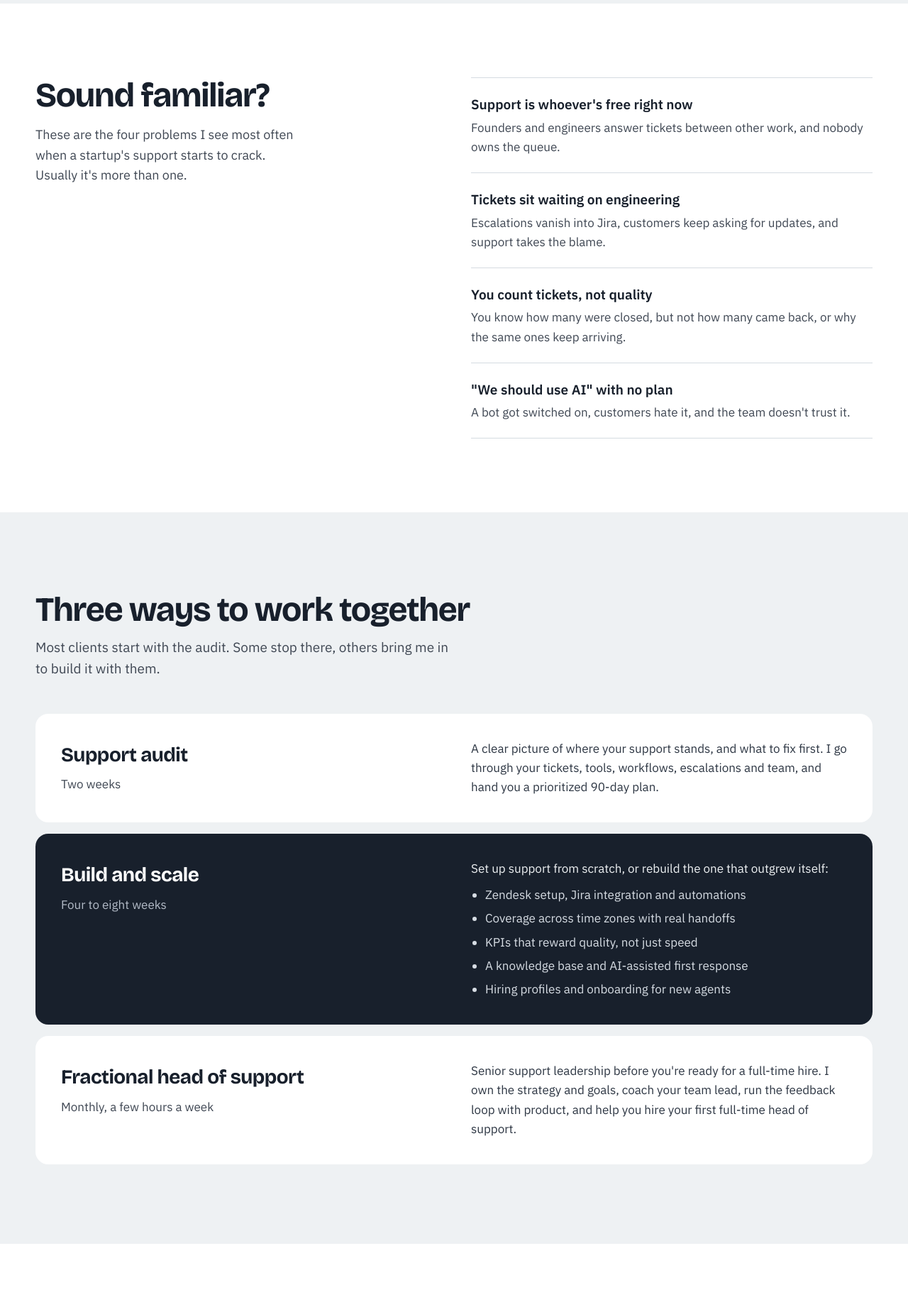
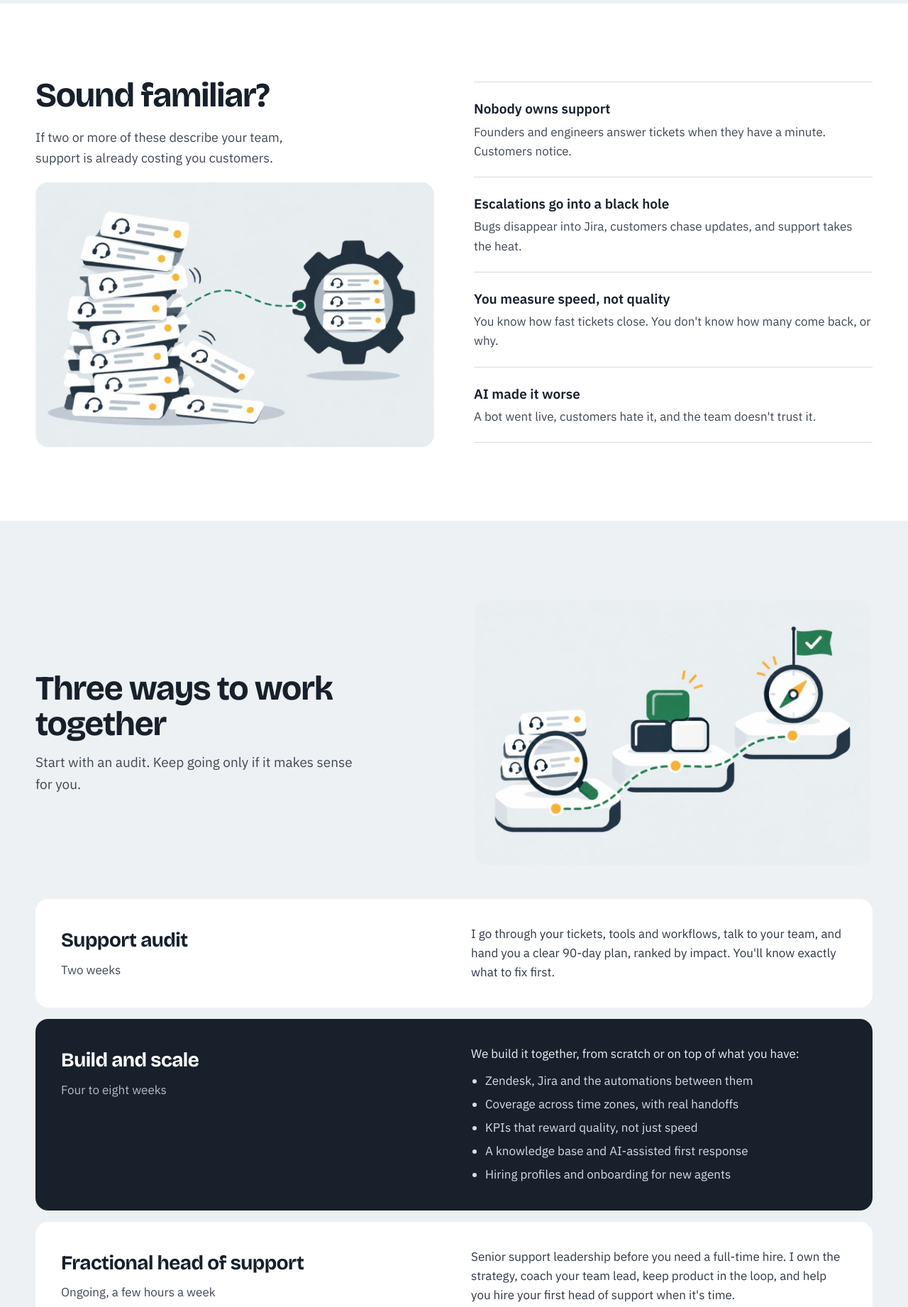
Before and after one commit to dadilevi/dadilevi.github.io, a plain HTML site: page index.html in a window 1280 px wide. Shown: the part 840-2682 px from the top of the page at 71% size. Drawn offline with nearby package versions, Linux system fonts and the light colour scheme.

Commit message:
Add illustrations and sharpen copy
Co-Authored-By: Claude Opus 5.5 <noreply@anthropic.com>
Claude-Session: https://claude.ai/code/session_014WxyQQxTbusnksvi1xLAnP

```diff
--- a/index.html
+++ b/index.html
@@ -37,7 +37,7 @@ a:focus-visible{outline:3px solid #1E7A4B;outline-offset:3px}
 <section style="max-width: 1180px; margin: 0 auto; padding: 56px 24px 112px; display: grid; grid-template-columns: repeat(auto-fit, minmax(340px, 1fr)); gap: 56px; align-items: center">
 <div style="display: flex; flex-direction: column; gap: 28px">
 <h1 style="margin: 0; font-family: 'Bricolage Grotesque', sans-serif; font-weight: 800; font-size: clamp(44px, 6.2vw, 84px); line-height: 0.98; letter-spacing: -0.035em">Support that holds up when you grow.</h1>
-<p style="margin: 0; font-size: 20px; color: #3F4753; max-width: 34ch">I help B2B SaaS startups set up support, fix it when it gets messy, and bring in AI without losing the human part.</p>
+<p style="margin: 0; font-size: 20px; color: #3F4753; max-width: 34ch">I help B2B SaaS startups build support that keeps up with growth, and bring in AI without losing the human touch.</p>
 <div style="display: flex; flex-wrap: wrap; gap: 14px">
 <a href="#contact" style="text-decoration: none; background: #18202C; color: #FFFFFF; padding: 16px 28px; border-radius: 999px; font-weight: 600">Let's talk</a>
 <a href="#services" style="text-decoration: none; padding: 16px 8px; font-weight: 600; text-decoration-line: underline; text-underline-offset: 5px">See services</a>
@@ -85,37 +85,41 @@ a:focus-visible{outline:3px solid #1E7A4B;outline-offset:3px}
 </section>
 
 <section style="background: #FFFFFF">
-<div style="max-width: 1180px; margin: 0 auto; padding: 104px 24px; display: grid; grid-template-columns: repeat(auto-fit, minmax(300px, 1fr)); gap: 48px">
-<div style="display: flex; flex-direction: column; gap: 16px">
+<div style="max-width: 1180px; margin: 0 auto; padding: 104px 24px; display: grid; grid-template-columns: repeat(auto-fit, minmax(min(100%, 380px), 1fr)); gap: 56px; align-items: center">
+<div style="display: flex; flex-direction: column; gap: 20px">
 <h2 style="margin: 0; font-family: 'Bricolage Grotesque', sans-serif; font-weight: 700; font-size: clamp(32px, 4vw, 48px); line-height: 1.05; letter-spacing: -0.025em; max-width: 12ch">Sound familiar?</h2>
-<p style="margin: 0; font-size: 18px; color: #3F4753; max-width: 34ch">These are the four problems I see most often when a startup's support starts to crack. Usually it's more than one.</p>
+<p style="margin: 0; font-size: 18px; color: #3F4753; max-width: 38ch">If two or more of these describe your team, support is already costing you customers.</p>
+<img loading="lazy" width="1225" height="812" src="queue.jpg" alt="A stack of support tickets piling up while others wait on engineering" style="width: 100%; height: auto; display: block; border-radius: 18px; background: #EEF1F3">
 </div>
 <div style="display: flex; flex-direction: column">
-<div style="padding: 22px 0; border-top: 1px solid #D5DBE1; display: flex; flex-direction: column; gap: 4px"><div style="font-weight: 600; font-size: 19px">Support is whoever's free right now</div><div style="color: #3F4753">Founders and engineers answer tickets between other work, and nobody owns the queue.</div></div>
-<div style="padding: 22px 0; border-top: 1px solid #D5DBE1; display: flex; flex-direction: column; gap: 4px"><div style="font-weight: 600; font-size: 19px">Tickets sit waiting on engineering</div><div style="color: #3F4753">Escalations vanish into Jira, customers keep asking for updates, and support takes the blame.</div></div>
-<div style="padding: 22px 0; border-top: 1px solid #D5DBE1; display: flex; flex-direction: column; gap: 4px"><div style="font-weight: 600; font-size: 19px">You count tickets, not quality</div><div style="color: #3F4753">You know how many were closed, but not how many came back, or why the same ones keep arriving.</div></div>
-<div style="padding: 22px 0; border-top: 1px solid #D5DBE1; border-bottom: 1px solid #D5DBE1; display: flex; flex-direction: column; gap: 4px"><div style="font-weight: 600; font-size: 19px">"We should use AI" with no plan</div><div style="color: #3F4753">A bot got switched on, customers hate it, and the team doesn't trust it.</div></div>
+<div style="padding: 22px 0; border-top: 1px solid #D5DBE1; display: flex; flex-direction: column; gap: 4px"><div style="font-weight: 600; font-size: 19px">Nobody owns support</div><div style="color: #3F4753">Founders and engineers answer tickets when they have a minute. Customers notice.</div></div>
+<div style="padding: 22px 0; border-top: 1px solid #D5DBE1; display: flex; flex-direction: column; gap: 4px"><div style="font-weight: 600; font-size: 19px">Escalations go into a black hole</div><div style="color: #3F4753">Bugs disappear into Jira, customers chase updates, and support takes the heat.</div></div>
+<div style="padding: 22px 0; border-top: 1px solid #D5DBE1; display: flex; flex-direction: column; gap: 4px"><div style="font-weight: 600; font-size: 19px">You measure speed, not quality</div><div style="color: #3F4753">You know how fast tickets close. You don't know how many come back, or why.</div></div>
+<div style="padding: 22px 0; border-top: 1px solid #D5DBE1; border-bottom: 1px solid #D5DBE1; display: flex; flex-direction: column; gap: 4px"><div style="font-weight: 600; font-size: 19px">AI made it worse</div><div style="color: #3F4753">A bot went live, customers hate it, and the team doesn't trust it.</div></div>
 </div>
 </div>
 </section>
 
 <section id="services" style="max-width: 1180px; margin: 0 auto; padding: 112px 24px; display: flex; flex-direction: column; gap: 48px">
-<div style="display: flex; flex-direction: column; gap: 12px">
+<div style="display: grid; grid-template-columns: repeat(auto-fit, minmax(min(100%, 380px), 1fr)); gap: 40px 56px; align-items: center">
+<div style="display: flex; flex-direction: column; gap: 14px">
 <h2 style="margin: 0; font-family: 'Bricolage Grotesque', sans-serif; font-weight: 700; font-size: clamp(32px, 4vw, 48px); line-height: 1.05; letter-spacing: -0.025em">Three ways to work together</h2>
-<p style="margin: 0; color: #3F4753; font-size: 19px; max-width: 52ch">Most clients start with the audit. Some stop there, others bring me in to build it with them.</p>
+<p style="margin: 0; color: #3F4753; font-size: 19px; max-width: 40ch">Start with an audit. Keep going only if it makes sense for you.</p>
+</div>
+<img loading="lazy" width="1224" height="812" src="path.jpg" alt="Three steps rising from an audit, to building, to ongoing leadership" style="width: 100%; height: auto; display: block; border-radius: 18px; background: #EEF1F3">
 </div>
 <div style="display: flex; flex-direction: column; gap: 16px">
 <div style="background: #FFFFFF; border-radius: 18px; padding: 36px; display: grid; grid-template-columns: repeat(auto-fit, minmax(260px, 1fr)); gap: 24px 48px">
 <div style="display: flex; flex-direction: column; gap: 6px"><h3 style="margin: 0; font-family: 'Bricolage Grotesque', sans-serif; font-weight: 700; font-size: 28px; letter-spacing: -0.02em">Support audit</h3><div style="color: #3F4753">Two weeks</div></div>
-<div style="color: #2D3643">A clear picture of where your support stands, and what to fix first. I go through your tickets, tools, workflows, escalations and team, and hand you a prioritized 90-day plan.</div>
+<div style="color: #2D3643">I go through your tickets, tools and workflows, talk to your team, and hand you a clear 90-day plan, ranked by impact. You'll know exactly what to fix first.</div>
 </div>
 <div style="background: #18202C; color: #EEF1F3; border-radius: 18px; padding: 36px; display: grid; grid-template-columns: repeat(auto-fit, minmax(260px, 1fr)); gap: 24px 48px">
 <div style="display: flex; flex-direction: column; gap: 6px"><h3 style="margin: 0; font-family: 'Bricolage Grotesque', sans-serif; font-weight: 700; font-size: 28px; letter-spacing: -0.02em; color: #FFFFFF">Build and scale</h3><div style="color: #B4BCC8">Four to eight weeks</div></div>
 <div style="display: flex; flex-direction: column; gap: 10px">
-<div>Set up support from scratch, or rebuild the one that outgrew itself:</div>
+<div>We build it together, from scratch or on top of what you have:</div>
 <ul style="margin: 0; padding-left: 20px; display: flex; flex-direction: column; gap: 6px; color: #D7DDE4">
-<li>Zendesk setup, Jira integration and automations</li>
-<li>Coverage across time zones with real handoffs</li>
+<li>Zendesk, Jira and the automations between them</li>
+<li>Coverage across time zones, with real handoffs</li>
 <li>KPIs that reward quality, not just speed</li>
 <li>A knowledge base and AI-assisted first response</li>
 <li>Hiring profiles and onboarding for new agents</li>
@@ -123,31 +127,34 @@ a:focus-visible{outline:3px solid #1E7A4B;outline-offset:3px}
 </div>
 </div>
 <div style="background: #FFFFFF; border-radius: 18px; padding: 36px; display: grid; grid-template-columns: repeat(auto-fit, minmax(260px, 1fr)); gap: 24px 48px">
-<div style="display: flex; flex-direction: column; gap: 6px"><h3 style="margin: 0; font-family: 'Bricolage Grotesque', sans-serif; font-weight: 700; font-size: 28px; letter-spacing: -0.02em">Fractional head of support</h3><div style="color: #3F4753">Monthly, a few hours a week</div></div>
-<div style="color: #2D3643">Senior support leadership before you're ready for a full-time hire. I own the strategy and goals, coach your team lead, run the feedback loop with product, and help you hire your first full-time head of support.</div>
+<div style="display: flex; flex-direction: column; gap: 6px"><h3 style="margin: 0; font-family: 'Bricolage Grotesque', sans-serif; font-weight: 700; font-size: 28px; letter-spacing: -0.02em">Fractional head of support</h3><div style="color: #3F4753">Ongoing, a few hours a week</div></div>
+<div style="color: #2D3643">Senior support leadership before you need a full-time hire. I own the strategy, coach your team lead, keep product in the loop, and help you hire your first head of support when it's time.</div>
 </div>
 </div>
 </section>
 
 <section style="background: #FFFFFF">
 <div style="max-width: 1180px; margin: 0 auto; padding: 104px 24px; display: flex; flex-direction: column; gap: 48px">
-<h2 style="margin: 0; font-family: 'Bricolage Grotesque', sans-serif; font-weight: 700; font-size: clamp(32px, 4vw, 48px); line-height: 1.05; letter-spacing: -0.025em; max-width: 20ch">What I focus on</h2>
+<h2 style="margin: 0; font-family: 'Bricolage Grotesque', sans-serif; font-weight: 700; font-size: clamp(32px, 4vw, 48px); line-height: 1.05; letter-spacing: -0.025em; max-width: 20ch">How I work</h2>
 <div style="display: grid; grid-template-columns: repeat(auto-fit, minmax(min(100%, 420px), 1fr)); gap: 40px 72px">
-<div style="display: flex; flex-direction: column; gap: 8px; border-top: 3px solid #18202C; padding-top: 18px"><h3 style="margin: 0; font-size: 20px; font-weight: 600">Coverage across time zones</h3><div style="color: #3F4753">Shifts with real overlap between regions, so customers don't wait because of where they are.</div></div>
-<div style="display: flex; flex-direction: column; gap: 8px; border-top: 3px solid #18202C; padding-top: 18px"><h3 style="margin: 0; font-size: 20px; font-weight: 600">KPIs that reward quality</h3><div style="color: #3F4753">Resolution time and workload, balanced with reopen rate and what each person adds to the knowledge base.</div></div>
-<div style="display: flex; flex-direction: column; gap: 8px; border-top: 3px solid #18202C; padding-top: 18px"><h3 style="margin: 0; font-size: 20px; font-weight: 600">A working loop with engineering</h3><div style="color: #3F4753">Clear escalation paths and linked tickets and bugs, so issues get fixed and customers hear back.</div></div>
-<div style="display: flex; flex-direction: column; gap: 8px; border-top: 3px solid #1E7A4B; padding-top: 18px"><h3 style="margin: 0; font-size: 20px; font-weight: 600">AI with a person behind it</h3><div style="color: #3F4753">AI for first response, internal knowledge and repetitive work, with a person always owning the outcome.</div></div>
+<div style="display: flex; flex-direction: column; gap: 8px; border-top: 3px solid #18202C; padding-top: 18px"><h3 style="margin: 0; font-size: 20px; font-weight: 600">No customer waits because of a time zone</h3><div style="color: #3F4753">Shifts with real overlap between regions, and handoffs that don't drop tickets.</div></div>
+<div style="display: flex; flex-direction: column; gap: 8px; border-top: 3px solid #18202C; padding-top: 18px"><h3 style="margin: 0; font-size: 20px; font-weight: 600">Measure what matters</h3><div style="color: #3F4753">Resolution time and workload, balanced with reopen rate and what each person adds to the knowledge base.</div></div>
+<div style="display: flex; flex-direction: column; gap: 8px; border-top: 3px solid #18202C; padding-top: 18px"><h3 style="margin: 0; font-size: 20px; font-weight: 600">Support and engineering on the same page</h3><div style="color: #3F4753">Clear escalation paths and tickets linked to bugs, so issues get fixed and customers hear back.</div></div>
+<div style="display: flex; flex-direction: column; gap: 8px; border-top: 3px solid #1E7A4B; padding-top: 18px"><h3 style="margin: 0; font-size: 20px; font-weight: 600">AI that helps, people who own it</h3><div style="color: #3F4753">AI handles first response, internal knowledge and repetitive work. A person always owns the outcome.</div></div>
 </div>
 </div>
 </section>
 
-<section style="max-width: 1180px; margin: 0 auto; padding: 112px 24px; display: grid; grid-template-columns: repeat(auto-fit, minmax(320px, 1fr)); gap: 48px; align-items: start">
+<section style="max-width: 1180px; margin: 0 auto; padding: 112px 24px; display: flex; flex-direction: column; gap: 48px">
+<div style="display: grid; grid-template-columns: repeat(auto-fit, minmax(320px, 1fr)); gap: 48px; align-items: start">
 <h2 style="margin: 0; font-family: 'Bricolage Grotesque', sans-serif; font-weight: 700; font-size: clamp(32px, 4vw, 48px); line-height: 1.05; letter-spacing: -0.025em; max-width: 14ch">Your tickets already know what to fix</h2>
 <div style="display: flex; flex-direction: column; gap: 16px; font-size: 18px; color: #2D3643; max-width: 60ch">
-<p style="margin: 0">Support holds the best product feedback in the company, and almost nobody reads it as a whole.</p>
-<p style="margin: 0">I built an AI pipeline that pulls tickets from Zendesk every two weeks, groups them by root cause, and gives product and engineering a short list of recurring issues worth fixing.</p>
-<p style="margin: 0">Support stops being the team that closes tickets, and becomes a source for the roadmap. I can set up the same for you.</p>
+<p style="margin: 0">Support holds the best product feedback in the company. Almost nobody reads it as a whole.</p>
+<p style="margin: 0">I built an AI pipeline that pulls tickets from Zendesk every two weeks, groups them by root cause, and hands product and engineering a short list of recurring issues worth fixing.</p>
+<p style="margin: 0">Support stops being the team that closes tickets and becomes a source for the roadmap. I can set up the same for you.</p>
 </div>
+</div>
+<img loading="lazy" width="1224" height="812" src="clusters.jpg" alt="Scattered tickets grouped into clusters and turned into a short prioritized list" style="width: 100%; height: auto; display: block; border-radius: 18px; background: #EEF1F3">
 </section>
 
 <section id="about" style="background: #18202C; color: #EEF1F3">
```
Also changed, not shown: clusters.jpg (added), path.jpg (added), queue.jpg (added).
